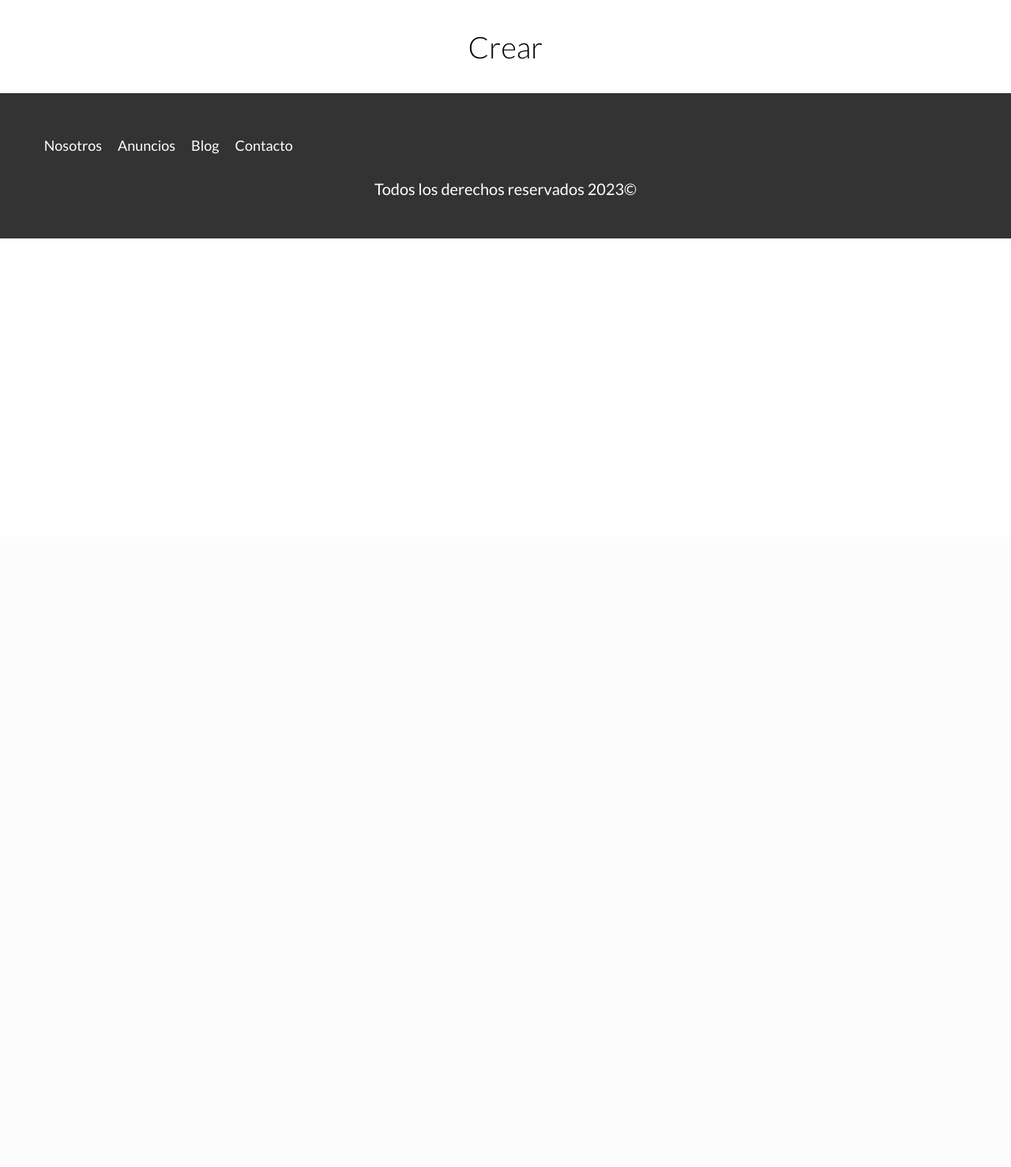
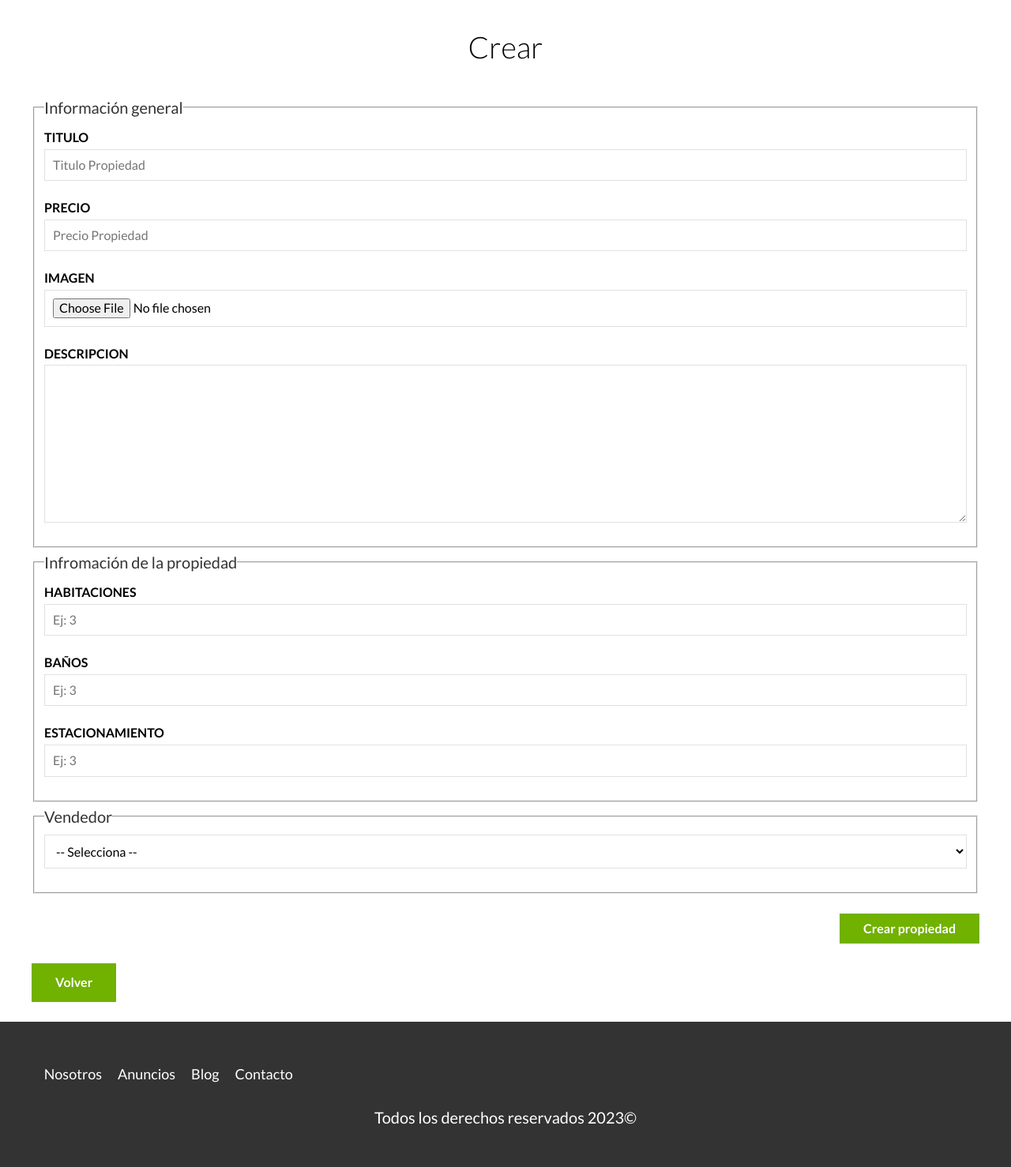
Before and after one commit to AdrianLopezGuevara/Desarrollo-Web, a PHP site: page /admin/propiedades/crear.php in a window 1280 px wide. Shown: the part 120-1598 px from the top of the page at 79% size. Before the commit the page ends 422 px from the top, so only its background shows below. Run offline with PHP 8.4, Linux system fonts and the light colour scheme.

Commit message:
Respaldo

```diff
--- a/Proyecto bienes raices php/admin/propiedades/crear.php
+++ b/Proyecto bienes raices php/admin/propiedades/crear.php
@@ -1,9 +1,70 @@
 <?php
+require '../../includes/config/database.php';
+$db = connect();
+
+$errores = [];
+
+if ($_SERVER['REQUEST_METHOD'] == 'POST') {
+    $titulo = $_POST['titulo'];
+    $precio = $_POST['precio'];
+    $descripcion = $_POST['descripcion'];
+    $habitaciones = $_POST['habitaciones'];
+    $wc = $_POST['wc'];
+    $estacionamiento = $_POST['estacionamiento'];
+    $vendedor = $_POST['vendedor'];
+    if (!$titulo) {
+        $errores[] = "Debes agregar un titulo";
+    }
+
+    $query = "INSERT INTO `propiedades` (`titulo`, `precio`, `descripcion`, `habitaciones`, `wc`, `estacionamiento`, `vendedores_id`) VALUES
+    ('$titulo', '$precio', '$descripcion','$habitaciones','$wc','$estacionamiento','$vendedor');";
+
+    $insert = mysqli_query($db, $query);
+    if ($insert) {
+        echo ("Todo bien");
+    }
+}
+
 require '../../includes/funciones.php';
 incluirTemplate('header', $inicio = false, $admin = true);
 ?>
 <main class="contenedor seccion">
     <h1>Crear</h1>
+
+    <form method="POST" action="./crear.php" class="form">
+        <fieldset>
+            <legend>Información general</legend>
+            <label for="titulo">Titulo</label>
+            <input type="text" name="titulo" id="titulo" placeholder="Titulo Propiedad">
+            <label for="precio">Precio</label>
+            <input type="number" name="precio" id="precio" placeholder="Precio Propiedad">
+            <label for="imagen">Imagen</label>
+            <input type="file" name="imagen" id="imagen" accept="image/jpg, image/png">
+            <label for="descripcion">Descripcion</label>
+            <textarea name="descripcion" id="descripcion"></textarea>
+        </fieldset>
+        <fieldset>
+            <legend>Infromación de la propiedad</legend>
+            <label for="habitaciones">Habitaciones</label>
+            <input type="number" name="habitaciones" id="habitaciones" placeholder="Ej: 3" min="1">
+            <label for="wc">Baños</label>
+            <input type="number" name="wc" id="wc" placeholder="Ej: 3" min="1">
+            <label for="estacionamiento">Estacionamiento</label>
+            <input type="number" name="estacionamiento" id="estacionamiento" placeholder="Ej: 3" min="1">
+        </fieldset>
+        <fieldset>
+            <legend>Vendedor</legend>
+            <select name="vendedor" id="vendedor">
+                <option selected disabled value="">-- Selecciona --</option>
+                <option value="1">Juan</option>
+                <option value="2">Karen</option>
+            </select>
+        </fieldset>
+        <div class="alinear-derecha">
+            <input type="submit" class="btn-verde" value="Crear propiedad">
+        </div>
+    </form>
+    <a class="btn-verde" href="../index.php">Volver</a>
 </main>
 
 <?php
--- a/Proyecto bienes raices php/includes/config/database.php
+++ b/Proyecto bienes raices php/includes/config/database.php
@@ -0,0 +1,16 @@
+<?php
+$hostname = 'localhost';
+$username = 'root';
+$password = 'admin';
+$database = 'bienesraices_crud';
+/* $port;
+$socket; */
+function connect($hostname = 'localhost', $username = 'root', $password = 'admin', $database = 'bienesraices_crud'): mysqli
+{
+    $connection = mysqli_connect($hostname, $username, $password, $database);
+    if (!$connection) {
+        echo ("Error en al conexión a la base");
+        exit;
+    }
+    return $connection;
+}
```
Also changed, not shown: Proyecto bienes raices php/admin/index.php (+54 -10 lines), Proyecto bienes raices php/blog.php (+4 -4 lines).
